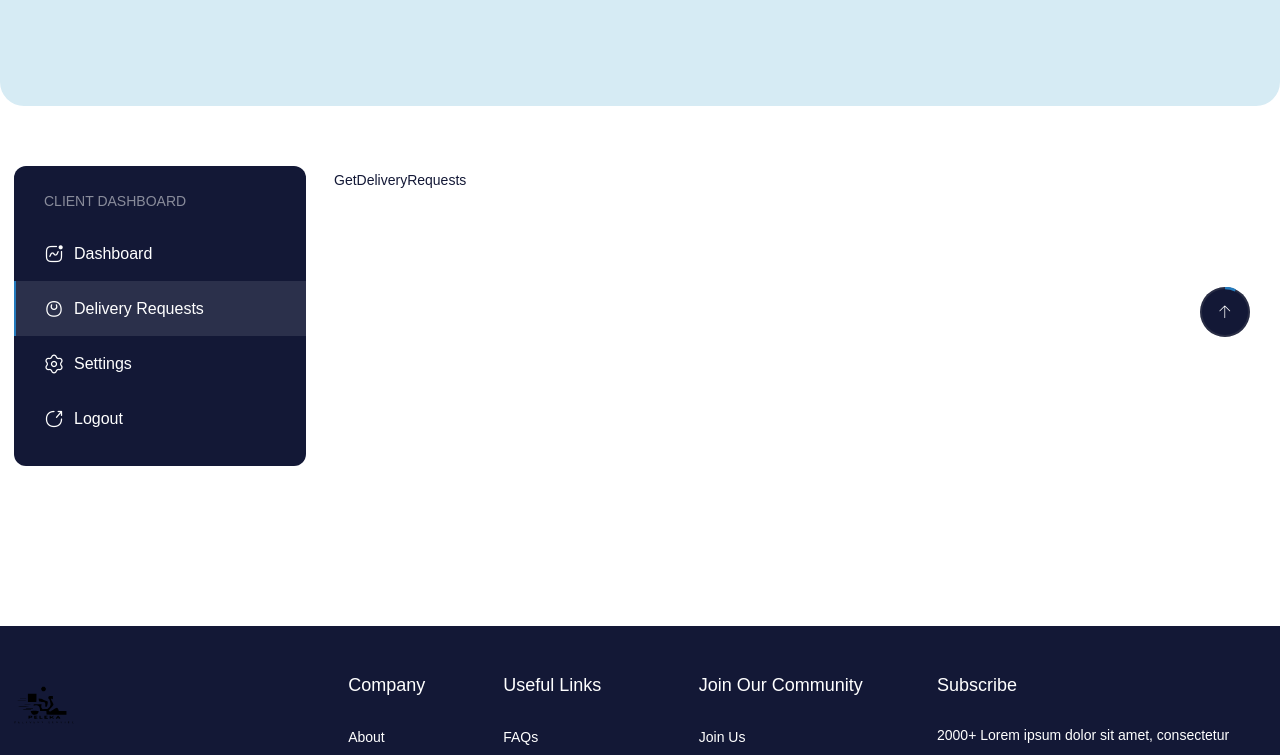
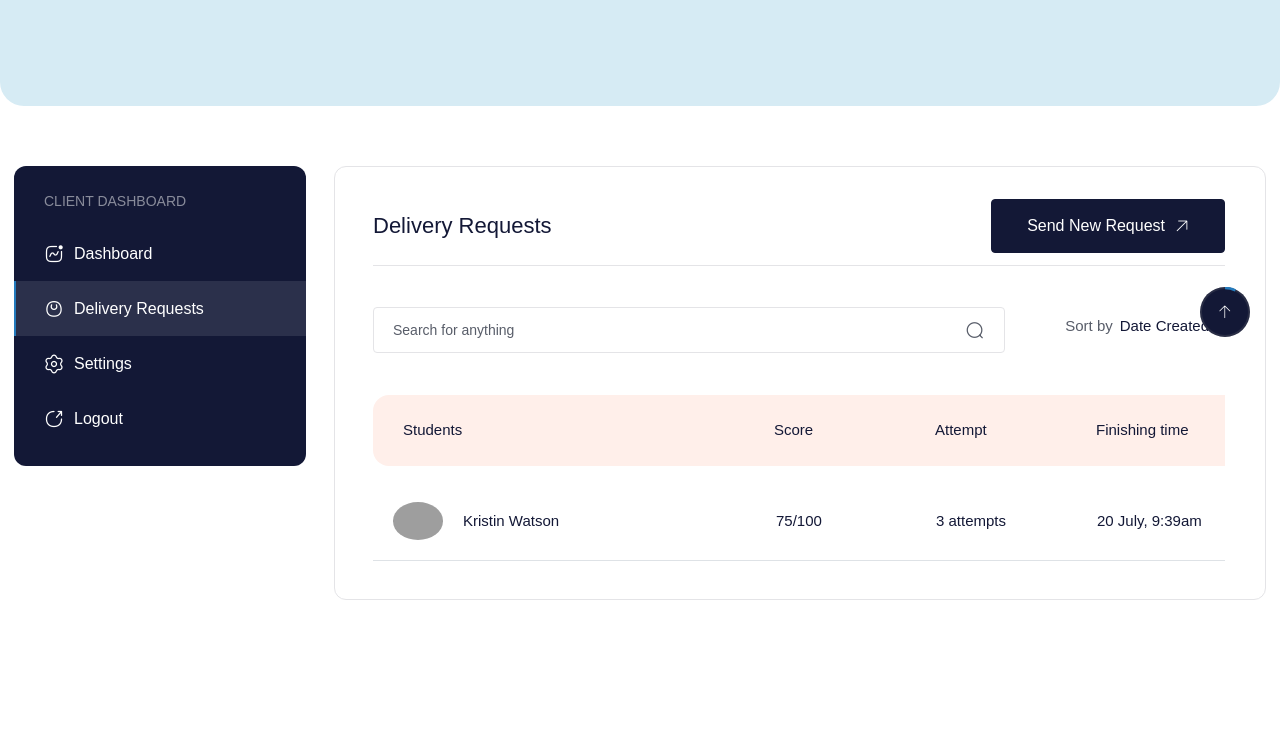
Before and after one commit to kajugadaniels/peleka-web-v2, a React (Vite) app: page /delivery-requests in a window 1280 px wide. Shown: the part 433-1188 px from the top of the page. Built offline with nearby package versions, Linux system fonts and the light colour scheme; sample sign-in values are in the browser's storage; grey boxes are pictures that could not be loaded; a web font is replaced by a local one.

Commit message:
Design get delivery requests page

```diff
--- a/src/pages/deliveryRequests/GetDeliveryRequests.jsx
+++ b/src/pages/deliveryRequests/GetDeliveryRequests.jsx
@@ -2,7 +2,96 @@ import React from 'react'
 
 const GetDeliveryRequests = () => {
     return (
-        <div>GetDeliveryRequests</div>
+        <div className="section-quizzes-right">
+            <div className="section-inner">
+                <div className="box-2 section-right">
+                    <div className="heading-section flex justify-between items-center">
+                        <h6 className="fw-5 fs-22 wow fadeInUp">Delivery Requests</h6>
+                        <a href="#" className="tf-btn wow fadeInUp" data-wow-delay="0.1s">
+                            Send New Request
+                            <i className="icon-arrow-top-right"></i>
+                        </a>
+                    </div>
+                    <div className="filter pd-40">
+                        <div className="header-search flex-grow wow fadeInUp">
+                            <form action="#" className="form-search">
+                                <fieldset>
+                                    <input className="" type="text" placeholder="Search for anything" name="text" tabindex="2" value="" aria-required="true" required="" />
+                                </fieldset>
+                                <div className="button-submit">
+                                    <button className="" type="submit">
+                                        <i className="icon-search fs-20"></i>
+                                    </button>
+                                </div>
+                            </form>
+                        </div>
+                        <div className="sort-by-wrap wow fadeInUp" data-wow-delay="0.1s">
+                            <div className="sort-wrap">
+                                <p className="text text-2">Sort by</p>
+                                <div className="nice-select default" tabindex="0">
+                                    <span className="current text text-1">Date Created</span>
+                                    <ul className="list">
+                                        <li data-value className="option selected text text-1">
+                                            Newest
+                                        </li>
+                                        <li data-value className="option selected text text-1">
+                                            Oldest
+                                        </li>
+                                    </ul>
+                                </div>
+                            </div>
+                        </div>
+                    </div>
+                    <div className="wg-box">
+                        <div className="table-box-2">
+                            <div className="head wow fadeInUp">
+                                <div className="item">
+                                    <div className=" fs-15 fw-5"> Students</div>
+                                </div>
+                                <div className="item">
+                                    <div className=" fs-15 fw-5">Score</div>
+                                </div>
+                                <div className="item">
+                                    <div className=" fs-15 fw-5">Attempt</div>
+                                </div>
+                                <div className="item">
+                                    <div className=" fs-15 fw-5">Finishing time</div>
+                                </div>
+                            </div>
+                            <ul>
+                                <li>
+                                    <div className="box-2-item item border-bottom wow fadeInUp">
+                                        <div className="image">
+                                            <img src="https://creativelayers.net/themes/upskill-html/images/instructors/instructors-01.jpg" data-src="https://creativelayers.net/themes/upskill-html/images/instructors/instructors-01.jpg" alt="" />
+                                        </div>
+                                        <div className="title">
+                                            <a className="fs-15 fw-5" href="#">
+                                                Kristin Watson
+                                            </a>
+                                        </div>
+                                        <div>
+                                            <p className="fs-15 fw-5">
+                                                75/100
+                                            </p>
+                                        </div>
+                                        <div>
+                                            <p className="fs-15 fw-5">
+                                                3 attempts
+                                            </p>
+                                        </div>
+                                        <div>
+                                            <p className="fs-15 fw-5">
+                                                20 July, 9:39am
+                                            </p>
+                                        </div>
+                                    </div>
+                                </li>
+                            </ul>
+                        </div>
+                    </div>
+                </div>
+            </div>
+        </div>
     )
 }
 
```
